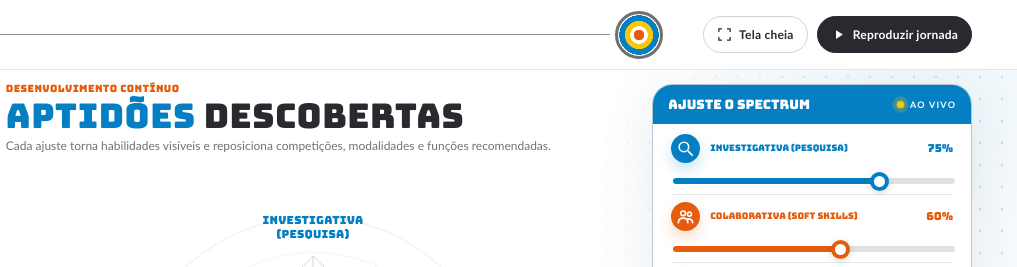
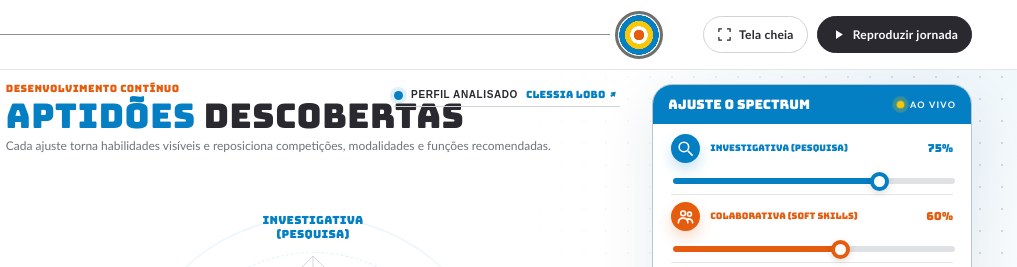
Before and after one commit to bruno-steam-education/mapa-desenvolvimento-olimpiada-steam, a plain HTML site: page index.html in a window 1280 px wide. Shown: the top 267 px of the page, 263-1280 px from the left. Drawn offline with Linux system fonts and the light colour scheme.

Commit message:
Adiciona nome de Clessia Lobo ao perfil (#1)

```diff
--- a/index.html
+++ b/index.html
@@ -52,6 +52,10 @@
     .kicker{font:400 12px/1 Bungee,Impact,sans-serif;color:var(--orange);letter-spacing:.04em;margin-bottom:8px}
     .stage h1{font-size:clamp(28px,3vw,54px);line-height:.98;letter-spacing:.015em;color:var(--graphite)}
     .stage h1 span{color:var(--blue)}
+    .student-profile{position:absolute;right:0;top:0;display:flex;align-items:center;gap:8px;color:var(--graphite);text-decoration:none;font:800 10px/1 Arial,sans-serif;letter-spacing:.06em;text-transform:uppercase;border-bottom:1px solid #cfd2d6;padding:6px 2px 6px 0;transition:.25s var(--ease)}
+    .student-profile::before{content:"";width:9px;aspect-ratio:1;border-radius:50%;background:var(--blue);box-shadow:0 0 0 4px rgba(4,127,195,.12)}
+    .student-profile strong{font-family:Bungee,Impact,sans-serif;font-weight:400;color:var(--blue);letter-spacing:.02em}
+    .student-profile:hover{color:var(--blue);border-color:var(--blue);transform:translateY(-2px)}
     .stage-sub{margin:10px 0 4px;color:var(--muted);font-size:clamp(12px,1.05vw,16px);max-width:700px}
     .radar-shell{flex:1;display:grid;place-items:center;min-height:350px;position:relative}
     .radar-wrap{position:relative;width:min(100%,610px);aspect-ratio:1.16/1;display:grid;place-items:center}
@@ -135,6 +139,7 @@
       .journey-title{font-size:18px}.step{padding-left:48px}.step-dot{width:36px;border-width:7px}.steps::before{left:20px}.step b{font-size:11px}.step small{font-size:10px}.journey-note{padding-left:48px}
       .control-panel{border-radius:15px}.controls{padding-inline:14px}.scorebox{margin-inline:14px}.panel-head{padding:13px 14px}
       .stage h1{font-size:34px}.radar-shell{min-height:310px}.axis-label{font-size:12px}
+      .student-profile{position:static;align-self:flex-start;margin-top:8px}
     }
     @media(max-height:800px) and (min-width:821px){
       header{height:70px;padding-top:8px;padding-bottom:8px}.brand{height:50px;width:154px}
@@ -186,6 +191,7 @@
     <section class="stage" aria-labelledby="main-title">
       <div class="kicker" id="kicker">DESENVOLVIMENTO CONTÍNUO</div>
       <h1 id="main-title"><span>APTIDÕES</span> DESCOBERTAS</h1>
+      <a class="student-profile" href="https://www.linkedin.com/in/clessialobo/" target="_blank" rel="noopener noreferrer" aria-label="Abrir perfil de Clessia Lobo no LinkedIn">Perfil analisado <strong>Clessia Lobo ↗</strong></a>
       <p class="stage-sub" id="stageSub">Cada ajuste torna habilidades visíveis e reposiciona competições, modalidades e funções recomendadas.</p>
       <div class="radar-shell">
         <div class="radar-wrap">
```
